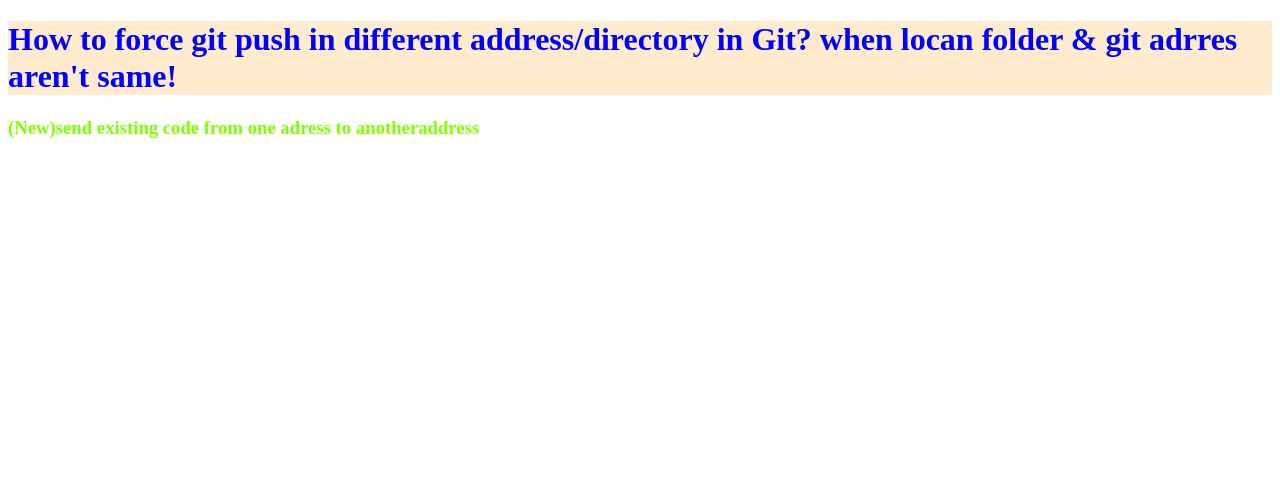
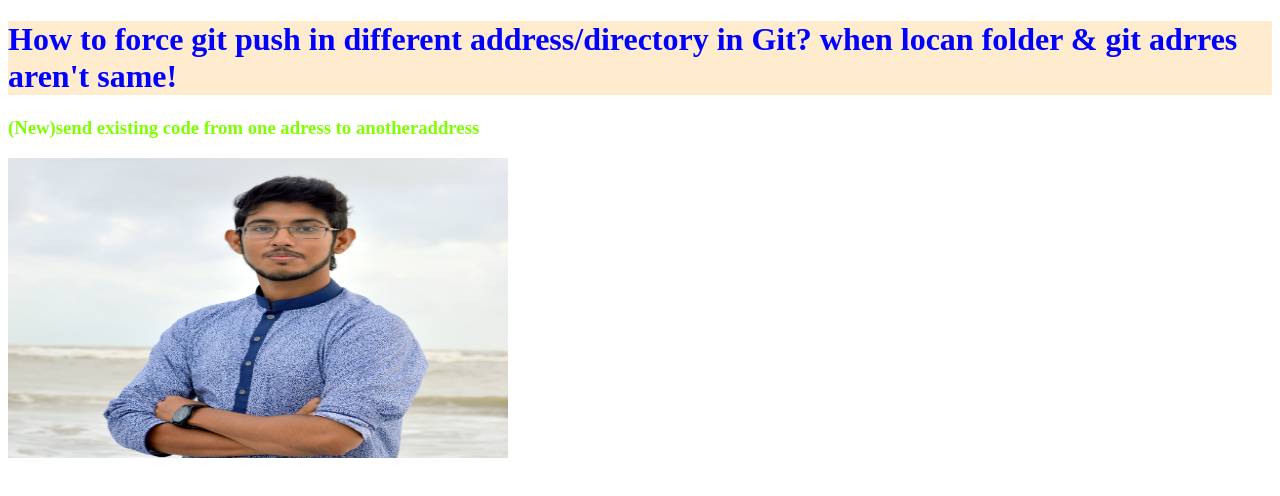
Before and after one commit to allif95/third-repo, a plain HTML site: page index.html in a window 1280 px wide. Drawn offline with Linux system fonts and the light colour scheme.

Commit message:
picture added

```diff
--- a/index.html
+++ b/index.html
@@ -10,6 +10,7 @@
 <body>
     <h1>How to force git push in different address/directory in Git? when locan folder & git adrres aren't same!</h1>
     <h3>(New)send existing code from one adress to anotheraddress </h3>
+    <img src="img/pp.jpg" height="300px" width="500px" alt="">
 
 </body>
 </html>
```
Also changed, not shown: img/pp.jpg (added).
